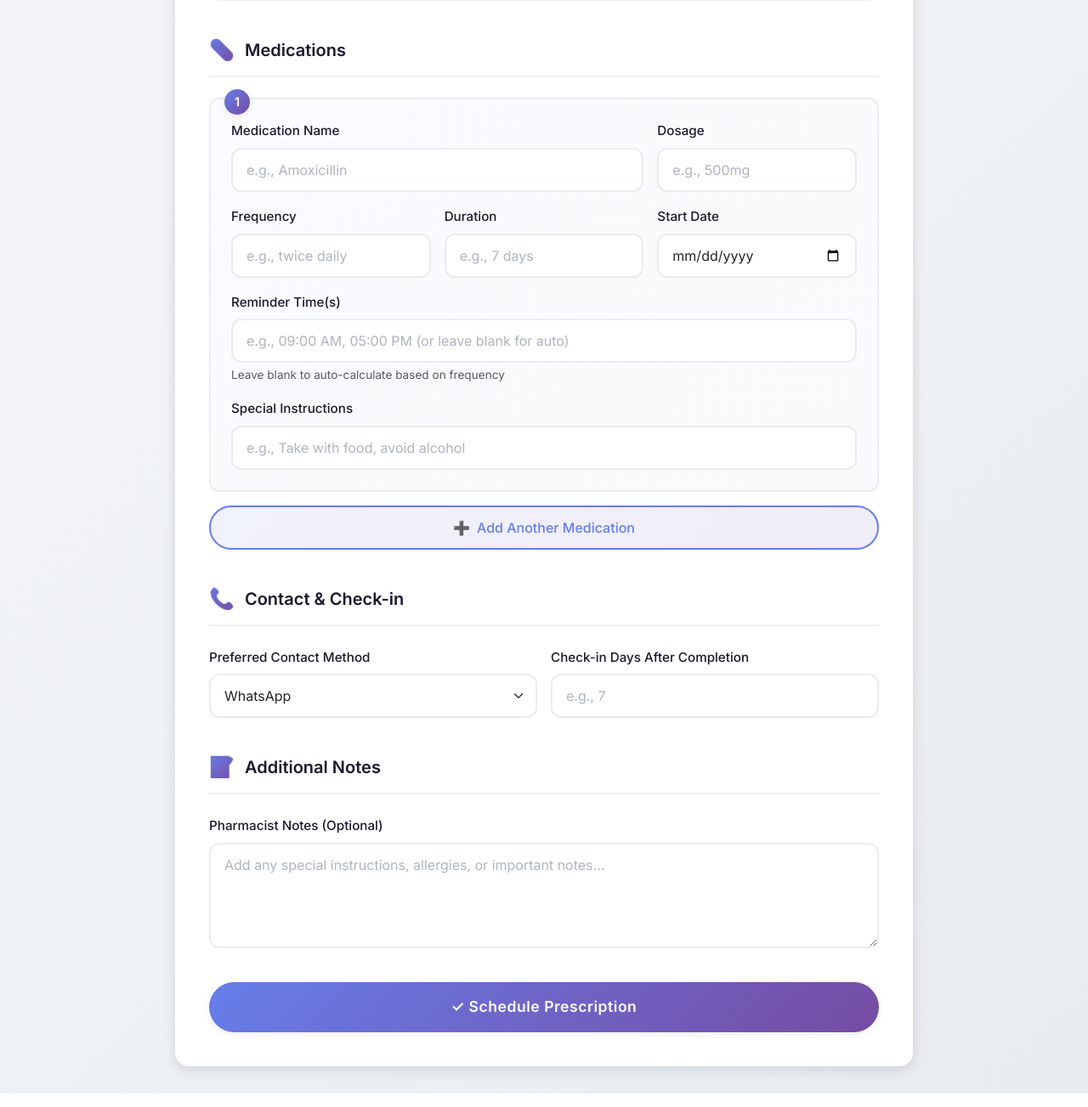
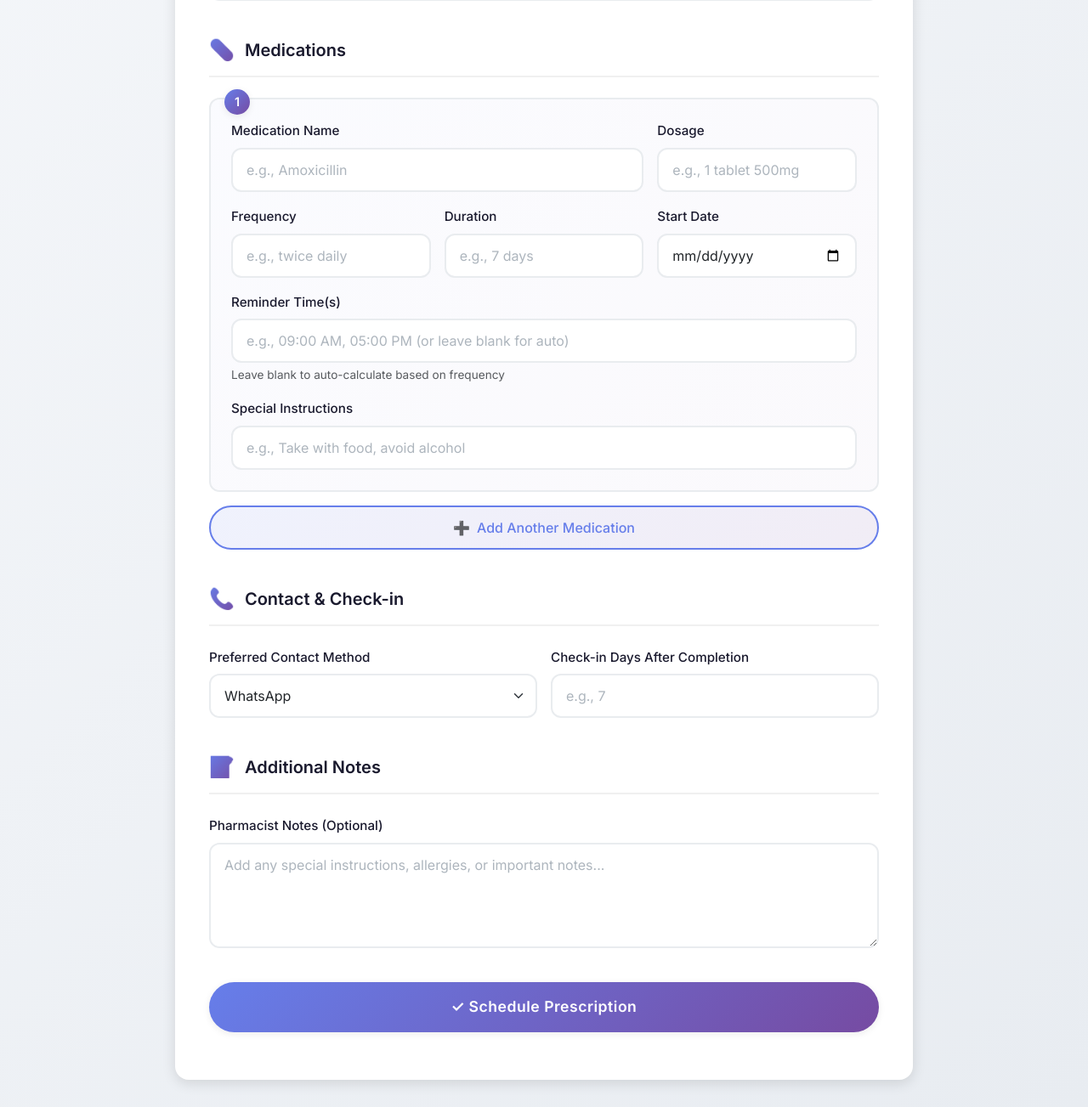
Before and after one commit to sterlingking1990/pharmoperaadmin, a Flask app: page /schedule in a window 1280 px wide. Shown: the part 526-1829 px from the top of the page at 85% size. Run offline with Flask 3, Linux system fonts and the light colour scheme; the visitor is signed in with stand-in values (Sample User, id 1).

Commit message:
update to prescription form

```diff
--- a/static/js/prescription_scheduling.js
+++ b/static/js/prescription_scheduling.js
@@ -26,7 +26,7 @@ function addMedicationField() {
             </div>
             <div class="col-md-4">
                 <label class="form-label">Dosage</label>
-                <input type="text" class="form-control dosage" placeholder="e.g., 500mg" required>
+                <input type="text" class="form-control dosage" placeholder="e.g., 1 tablet 500mg" required>
             </div>
         </div>
 
@@ -402,21 +402,21 @@ function sendToWebhook(finalPayload) { // Renamed 'data' to 'finalPayload' for c
  * Shows a styled message to the user
  */
 function showMessage(message, type = 'info') {
-    // Remove any existing messages
-    const existingAlert = document.querySelector('.alert');
-    if (existingAlert) {
-        existingAlert.remove();
+    const statusMessageContainer = document.getElementById('form-status-message');
+    if (!statusMessageContainer) {
+        console.error("Error: form-status-message container not found.");
+        return;
     }
 
-    // Create new alert
+    // Clear any existing messages in the container
+    statusMessageContainer.innerHTML = '';
+
     const alert = document.createElement('div');
     alert.className = `alert alert-${type}`;
     alert.innerHTML = message;
-    alert.style.marginBottom = '1.5rem';
+    alert.style.marginBottom = '0'; // Adjust margin as needed for the new placement
 
-    // Insert at the top of the prescription card
-    const prescriptionCard = document.querySelector('.prescription-card');
-    prescriptionCard.insertBefore(alert, prescriptionCard.firstChild);
+    statusMessageContainer.appendChild(alert);
 
     // Auto-dismiss after 5 seconds
     setTimeout(() => {
--- a/templates/prescription_scheduling.html
+++ b/templates/prescription_scheduling.html
@@ -106,6 +106,9 @@
                         ✓ Schedule Prescription
                     </button>
                 </div>
+                <div id="form-status-message" class="mt-3">
+                    <!-- Status messages will be displayed here -->
+                </div>
             </form>
         </div>
     </div>
```
